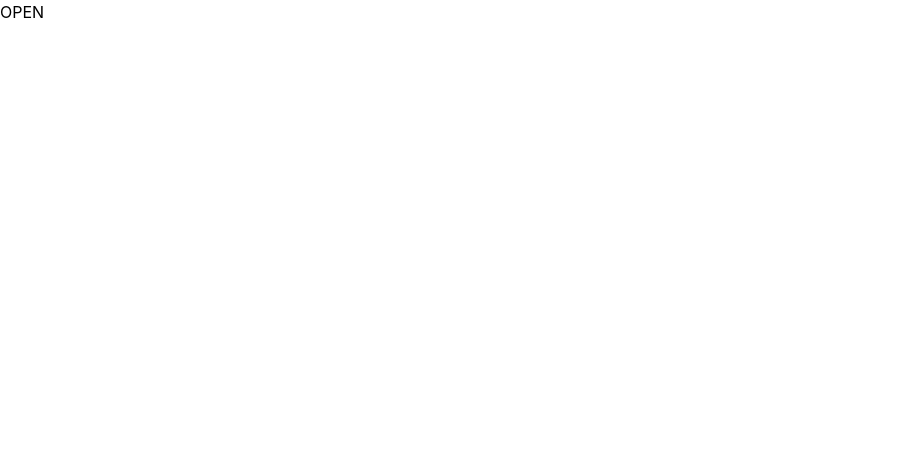
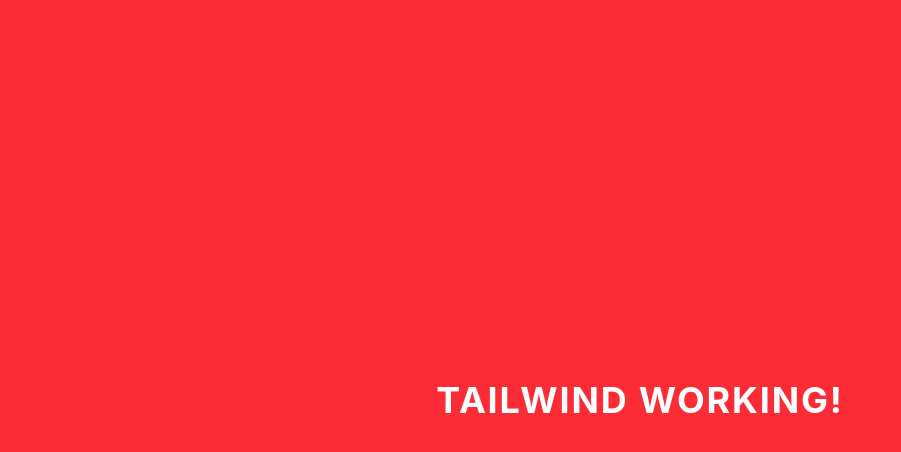
Before and after one commit to husnain-nawaz/web-apps-features-w3-practice, a React (Vite) app: page / in a window 1280 px wide. Shown: the top 452 px of the page, without its empty margins (0-901 px from the left). Built offline with nearby package versions, Linux system fonts and the light colour scheme.

Commit message:
Initial commit

```diff
--- a/src/main.jsx
+++ b/src/main.jsx
@@ -1,42 +1,107 @@
 import { StrictMode, useState } from 'react'
 import { createRoot } from 'react-dom/client'
+import { createPortal } from 'react-dom';
+
 import './index.css'
-import App from './App.jsx'
+import _App from './App.jsx'
+
+createRoot(document.getElementById('root')).render(
+  <StrictMode>
+    <_App />
+  </StrictMode>,
+)
+
+
+
+
+
+// function Model({isopen,onclose,children}){
+//     if(!isopen){
+//         return null;
+//     }
+//     else{
+//     return(
+//         <div>
+//             {children}
+//             <button onClick={onclose}>close</button>
+//         </div>
+//     )}
+// }
+// function MyApp(){
+//     const [isopen, setisopen] = useState(false);
+//     return(
+//         <div>
+//             <button onClick={()=>setisopen(true)}>OPEN</button>
+//             <Model isopen={isopen} onclose={()=>setisopen(false)}>
+//                 <p>model content</p>
+//             </Model>
+//         </div>
+//     )
+// }
 
 // createRoot(document.getElementById('root')).render(
-//   <StrictMode>
-//     <App />
-//   </StrictMode>,
+//   <MyApp />
 // )
 
 
 
 
 
-function Model({isopen,onclose,children}){
-    if(!isopen){
-        return null;
-    }
-    else{
-    return(
-        <div>
-            {children}
-            <button onClick={onclose}>close</button>
-        </div>
-    )}
-}
-function MyApp(){
-    const [isopen, setisopen] = useState(false);
-    return(
-        <div>
-            <button onClick={()=>setisopen(true)}>OPEN</button>
-            <Model isopen={isopen} onclose={()=>setisopen(false)}>
-                <p>model content</p>
-            </Model>
-        </div>
-    )
-}
+// function PortalButton({ onClick, children }) {
+//   return createPortal(
+//     <button onClick={onClick}>
+//       {children}
+//     </button>,
+//     document.body
+//   );
+// }
+// function App() {
+//   const [count1, setCount1] = useState(0);
+//   const [count2, setCount2] = useState(0);
+//   return (
+//     <div onClick={() => {
+//         setCount1(c => c + 1);
+//       }}>
+//       <h2>Div Clicked: {count1}</h2>
+//       <h2>Button Clicked: {count2}</h2>
+//       <PortalButton
+//         onClick={(e) => {
+//           setCount2(c => c + 1);
+//         }}>
+//         Floating Button
+//       </PortalButton>
+//     </div>
+//   );
+// }
+// createRoot(document.getElementById('root')).render(
+//   <App />
+// );
 
-createRoot(document.getElementById('root')).render(
-  <MyApp />
-)
+// function PortalButton({onClick,children}){
+//   return createPortal(
+//     <button onClick={onClick}>
+//       {children}
+//     </button>,
+//     document.body
+//   )
+// }
+// function App(){
+//   const [count1, setcount1] = useState(0);
+//   const [count2, setCount2] = useState(0);
+//   return(
+//     <div onClick={()=>{
+//       setcount1(c=> c+1);
+//     }}>
+//       <h2>Div clicked: {count1}</h2>
+//       <h2>Button clicked: {count2}</h2>
+//     <PortalButton onClick={(e)=>{
+//       setCount2(c=>c+1)
+//     }}>
+//       Floating button
+//     </PortalButton>
+//     </div>
+//   )
+// }
+// createRoot(document.getElementById("root")).render(
+//   <App />
+// )
```
Also changed, not shown: github cmd.txt.
